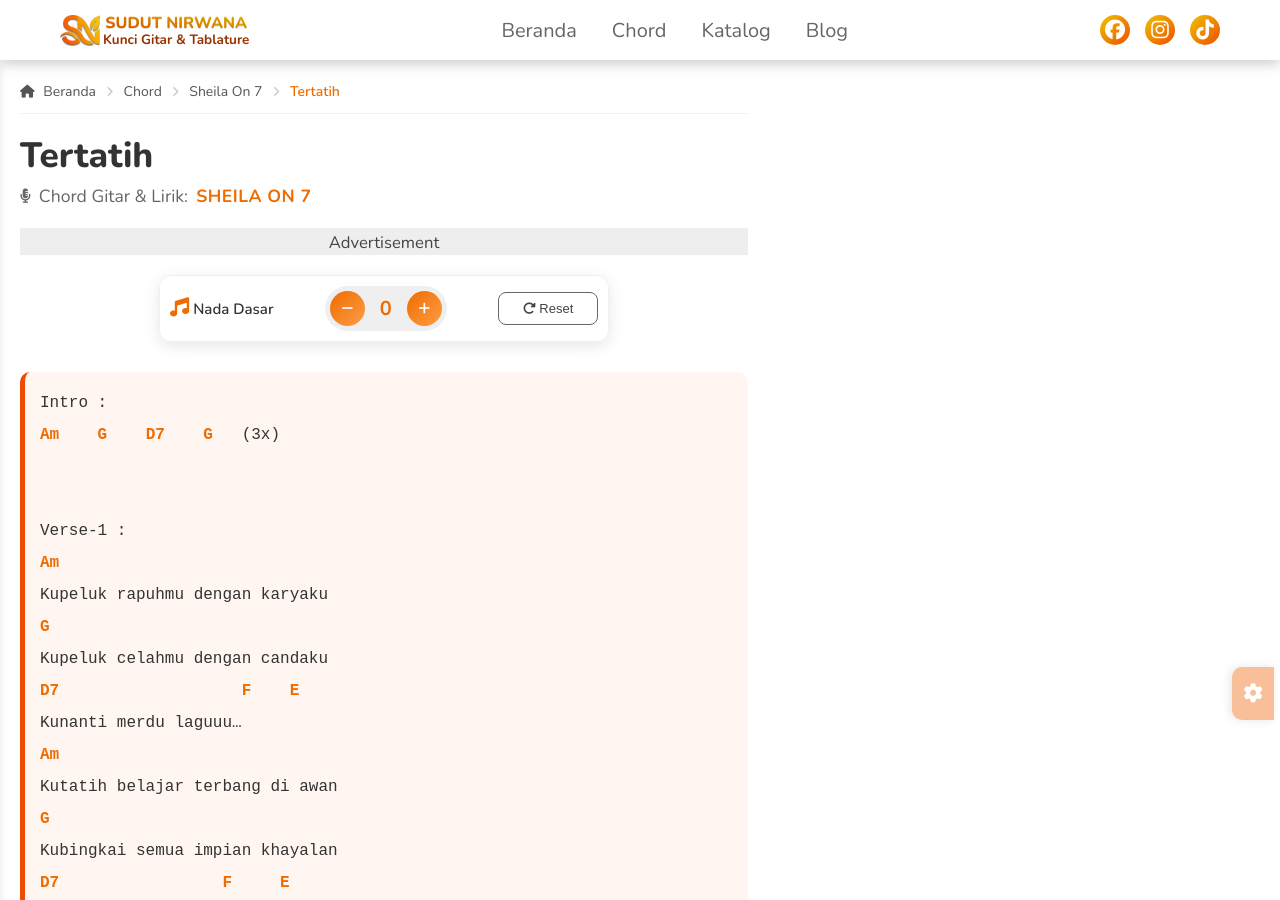
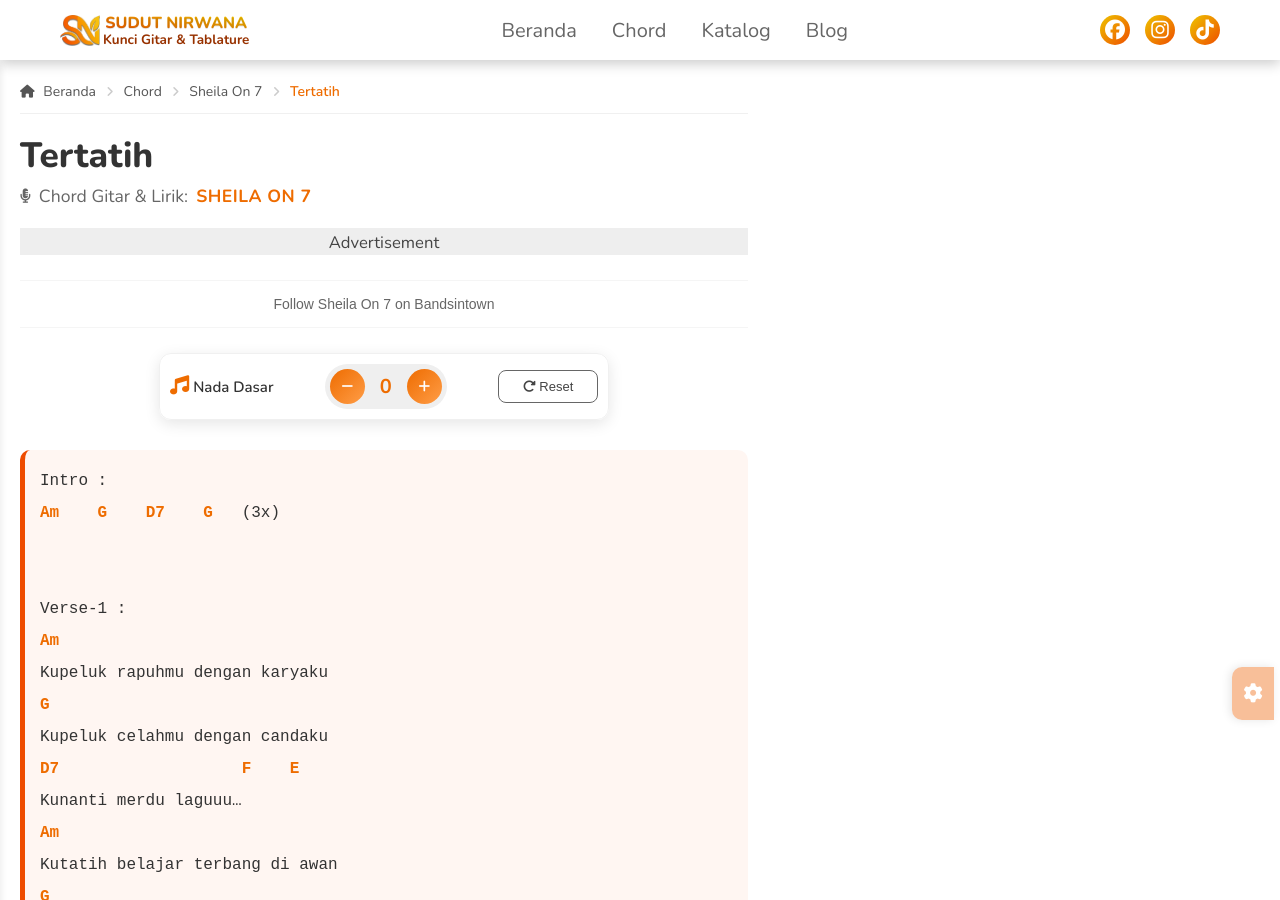
Before and after one commit to sudut-nirwana/sudut-nirwana-main, a Jekyll site: the page built from _chord/sheila-on-7/sheila-on-7-tertatih.md, in a window 1280 px wide and 900 px high. Built offline with Jekyll 4.4.1, drawn with Linux system fonts in a browser that asks for light colours; some web fonts are replaced.

Commit message:
Update chord.html

```diff
--- a/_layouts/chord.html
+++ b/_layouts/chord.html
@@ -13,23 +13,43 @@
       <nav class="breadcrumb-nav" aria-label="Breadcrumb">
         <div class="breadcrumb-container">
           <ul class="breadcrumb-list">
-                  <li><a href="/"><i class="fa-solid fa-house"></i> Beranda</a></li>
+            <li><a href="{{ '/' | relative_url }}"><i class="fa-solid fa-house"></i> Beranda</a></li>
             <li><a href="{{ '/chord/' | relative_url }}">Chord</a></li>
+
             {% if page.artist %}
             <li>
-                     <a href="{{ '/artis/' | append: (page.artist | slugify) | append: '/' | relative_url }}">
+              {% assign first_letter = page.artist | slice: 0 | downcase %}
+              {% if "abcdefghijklmnopqrstuvwxyz" contains first_letter %}
+                {% comment %} Logika untuk mengarahkan ke halaman abjad yang sesuai {% endcomment %}
+                {% if "ab" contains first_letter %}{% assign slug = "a-b" %}
+                {% elsif "cd" contains first_letter %}{% assign slug = "c-d" %}
+                {% elsif "ef" contains first_letter %}{% assign slug = "e-f" %}
+                {% elsif "gh" contains first_letter %}{% assign slug = "g-h" %}
+                {% elsif "ij" contains first_letter %}{% assign slug = "i-j" %}
+                {% elsif "kl" contains first_letter %}{% assign slug = "k-l" %}
+                {% elsif "mn" contains first_letter %}{% assign slug = "m-n" %}
+                {% elsif "op" contains first_letter %}{% assign slug = "o-p" %}
+                {% elsif "qr" contains first_letter %}{% assign slug = "q-r" %}
+                {% elsif "st" contains first_letter %}{% assign slug = "s-t" %}
+                {% elsif "uv" contains first_letter %}{% assign slug = "u-v" %}
+                {% elsif "wx" contains first_letter %}{% assign slug = "w-x" %}
+                {% elsif "yz" contains first_letter %}{% assign slug = "y-z" %}
+                {% endif %}
+              {% else %}
+                {% assign slug = "a-b" %}
+              {% endif %}
+
+              <a href="{{ '/artis/' | append: slug | append: '/' | relative_url }}?artist={{ page.artist | slugify }}">
                 {{ page.artist }}
               </a>
             </li>
             {% endif %}
 
-                  <li class="active" aria-current="page">{{ page.title }}</li>
+            <li class="active">{{ page.title }}</li>
           </ul>
         </div>
       </nav>
 
-
-         <!--menampilkan judul kontent dan title artis di bawah judul chord pada layout chord -->
       <header class="entry-header">
         <h2 class="chord-title">{{ page.title }}</h2>
         <div class="artist-subtitle">
@@ -37,7 +57,6 @@
         </div>
       </header>
 
-         <!--untuk menampilkan google ads harus daftar dulu untuk mendapat code iklan nya di google.com/addsense-->
       <div class="ad-container">
         <small>Advertisement</small>
         <ins class="adsbygoogle"
@@ -49,11 +68,10 @@
         <script>(adsbygoogle = window.adsbygoogle || []).push({});</script>
       </div>
 
-         <!--mengambil wiget template dari bandsintown untuk menampilkan follow artis yg kunci gitar nya sednag di mainkan-->
       <div id="bt-widget-wrapper" class="bandsintown-layout">
         <a class="bit-widget-initializer"
            id="bt-element"
-               data-artist-name="{{ artist }}"
+           data-artist-name="{{ page.artist }}"
            data-background-color="transparent"
            data-separator-color="#E1E1E1"
            data-text-color="#333333"
@@ -63,38 +81,34 @@
         </a>
       </div>
 
-         <!-- panel transpose nada-->
       <div class="chord-controls">
         <span class="control-label"><i class="fa-solid fa-music"></i> Nada Dasar</span>
         <div class="control-group">
           <div class="transpose-buttons">
-                  <button onclick="transpose(-1)" class="btn-transpose" title="Turunkan Nada"><i class="fa-solid fa-minus"></i>
+            <button onclick="transpose(-1)" class="btn-transpose" title="Turunkan Nada">
+              <i class="fa-solid fa-minus"></i>
             </button>
-
             <span id="pitch-indicator">0</span>
-                  <button onclick="transpose(1)" class="btn-transpose" title="Naikkan Nada"><i class="fa-solid fa-plus"></i>
+            <button onclick="transpose(1)" class="btn-transpose" title="Naikkan Nada">
+              <i class="fa-solid fa-plus"></i>
             </button>
           </div>
         </div>
-            <button id="reset-btn" onclick="resetTranspose()" class="btn-reset"><i class="fa-solid fa-rotate-right"></i> Reset
+        <button id="reset-btn" onclick="resetTranspose()" class="btn-reset">
+          <i class="fa-solid fa-rotate-right"></i> Reset
         </button>
       </div>
 
-         <!--isi dari kontent untama lirik lagu dan chord gitar mengambil dari file md-->
       <pre class="chord-content" id="chord-content">{{ content }}</pre>
     </div>
   </div>
 
-   <!--menampilkan menu lain nya seperti lagu update dan nav alfabet-->
   <div class="colom2">
-      <div id="bt-widget-wrapper">
     <div class="container">
-
-         </div>
+      {% comment %} Isi sidebar bisa diletakkan di sini {% endcomment %}
     </div>
   </div>
 </section>
-
 
 <div id="autoscroll-container">
   <div class="controls-wrapper">
```
Lines whose indentation alone changed are shown as unchanged.
